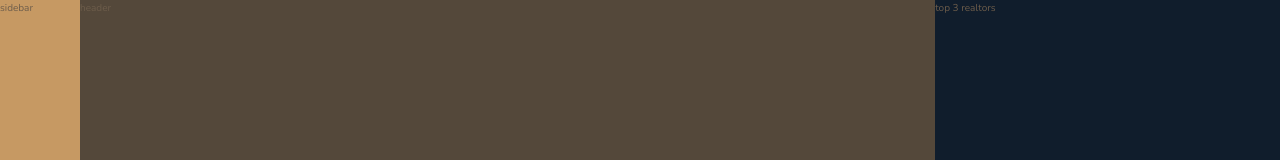
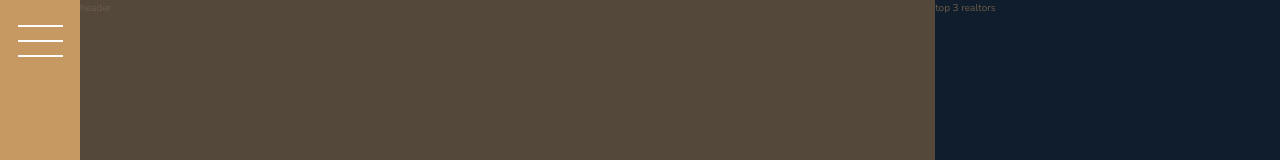
Before and after one commit to m9iv/nexter, a website: page index.html in a window 1280 px wide. Shown: the top 160 px of the page. Drawn offline with nearby package versions, Linux system fonts and the light colour scheme.

Commit message:
Add Sidebar styles

```diff
--- a/index.html
+++ b/index.html
@@ -15,7 +15,9 @@
   </head>
 
   <body class="container">
-    <div class="sidebar">sidebar</div>
+    <div class="sidebar">
+      <button class="nav-btn"></button>
+    </div>
 
     <header class="header">header</header>
 
--- a/sass/_sidebar.scss
+++ b/sass/_sidebar.scss
@@ -1,6 +1,39 @@
 .sidebar {
+  display: flex;
+  justify-content: center;
+
   grid-column: sidebar-start / sidebar - end;
   grid-row: 1 / -1;
 
   background-color: $color-primary;
 }
+
+.nav-btn {
+  border: none;
+  border-radius: none;
+
+  height: 2px;
+  width: 4.5rem;
+
+  margin-top: 4rem;
+  background-color: #fff;
+
+  &::before,
+  &::after {
+    display: block;
+    content: '';
+
+    height: 2px;
+    width: 4.5rem;
+
+    background-color: #fff;
+  }
+
+  &::before {
+    transform: translateY(-1.5rem);
+  }
+
+  &::after {
+    transform: translateY(1.3rem);
+  }
+}
```
Also changed, not shown: css/style.css.
